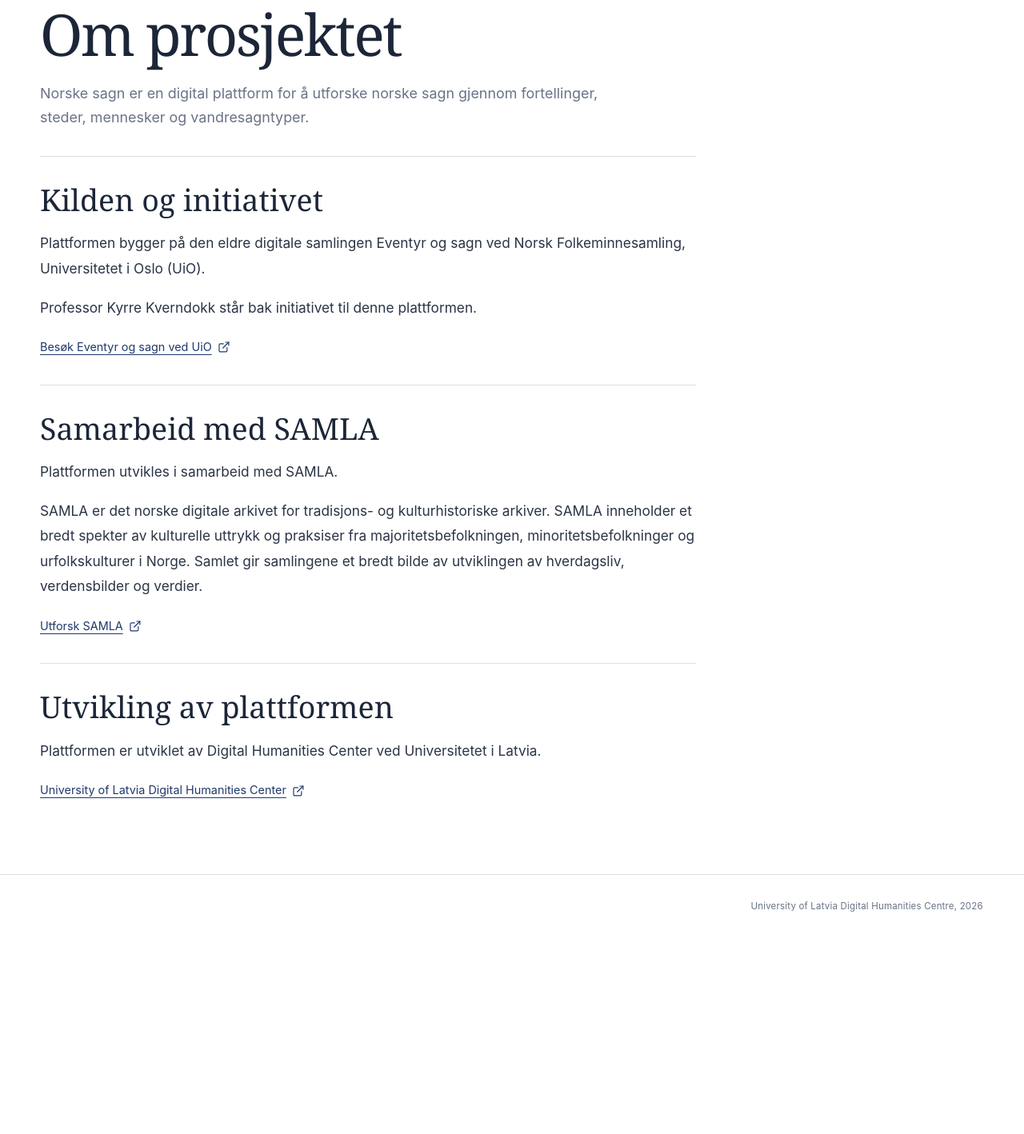
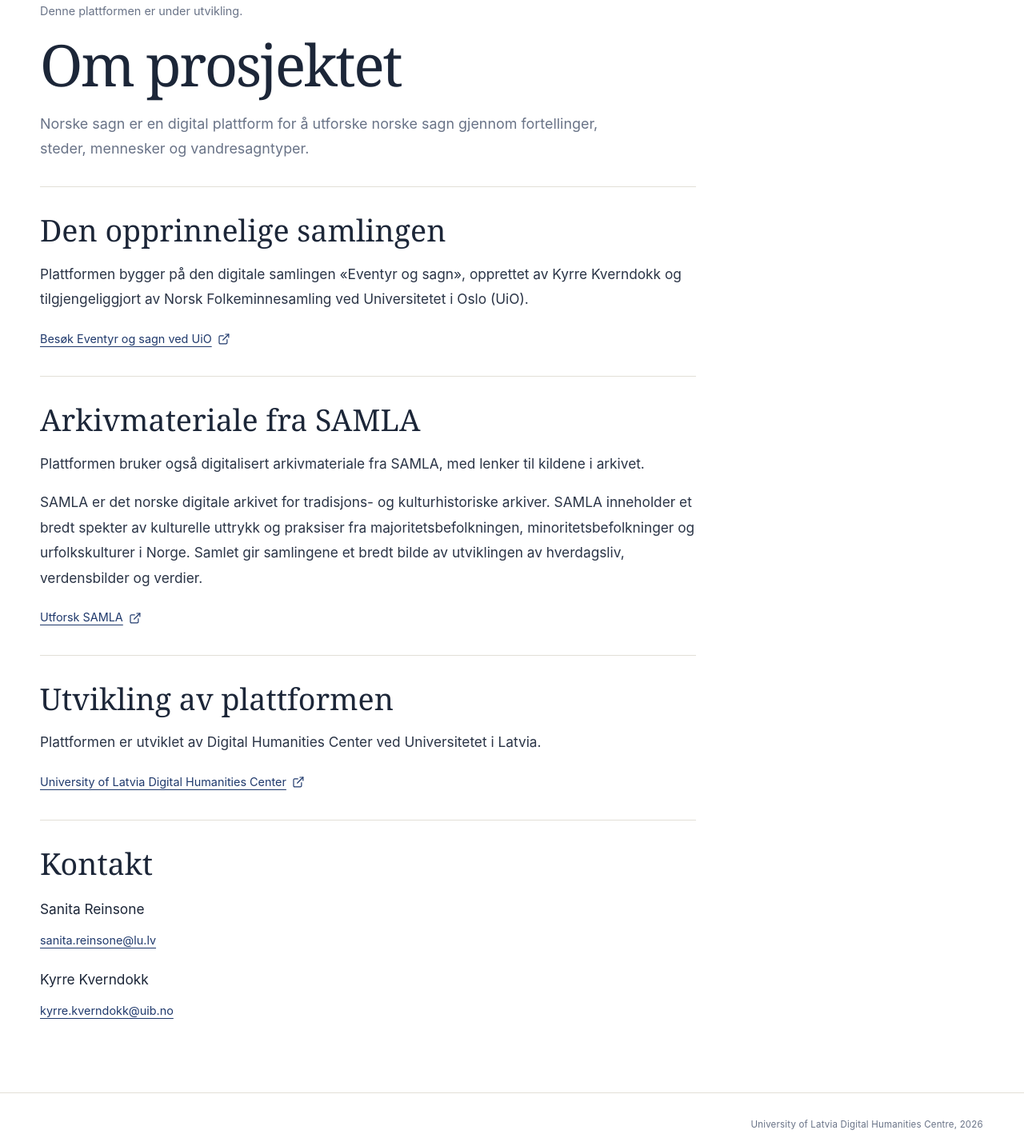
Before and after one commit to ul-dhc/norwegian-folk-legends, an Astro site: page /norwegian-folk-legends/about in a window 1280 px wide. Shown: the part 152-1570 px from the top of the page at 80% size. Before the commit the page ends 1325 px from the top, so only its background shows below. Built offline with nearby package versions, Linux system fonts and the light colour scheme; Astro itself is replaced by a stand-in of ours.

Commit message:
Refine About credits, contacts and text selection colors

```diff
--- a/src/i18n/ui.json
+++ b/src/i18n/ui.json
@@ -199,15 +199,16 @@
   "home.threadDescription": {"no": "Et rop fra vannet, et møte med huldra, en hvileløs ånd. Følg et tema fra sted til sted.", "en": "A call from the water, an encounter with the hulder, a restless spirit. Follow a theme from place to place."},
   "home.moeDescription": {"no": "Møt stemmene fra Bø gjennom sagn, fotografier og håndskrevne sider fra arkivet.", "en": "Meet the voices of Bø through legends, photographs and handwritten pages from the archive."},
   "about.intro": {"no": "Norske sagn er en digital plattform for å utforske norske sagn gjennom fortellinger, steder, mennesker og vandresagntyper.", "en": "Norske sagn is a digital platform for exploring Norwegian folk legends through stories, places, people and migratory legend types."},
-  "about.sourceTitle": {"no": "Kilden og initiativet", "en": "Source and initiative"},
-  "about.source": {"no": "Plattformen bygger på den eldre digitale samlingen Eventyr og sagn ved Norsk Folkeminnesamling, Universitetet i Oslo (UiO).", "en": "The platform builds on the earlier Eventyr og sagn digital collection at the Norwegian Folklore Archives, University of Oslo (UiO)."},
-  "about.credit": {"no": "Professor Kyrre Kverndokk står bak initiativet til denne plattformen.", "en": "Professor Kyrre Kverndokk is behind the initiative for this platform."},
+  "about.sourceTitle": {"no": "Den opprinnelige samlingen", "en": "The original collection"},
+  "about.source": {"no": "Plattformen bygger på den digitale samlingen «Eventyr og sagn», opprettet av Kyrre Kverndokk og tilgjengeliggjort av Norsk Folkeminnesamling ved Universitetet i Oslo (UiO).", "en": "The platform builds on the “Eventyr og sagn” digital collection, created by Kyrre Kverndokk and made available by the Norwegian Folklore Archives at the University of Oslo (UiO)."},
   "about.sourceLink": {"no": "Besøk Eventyr og sagn ved UiO", "en": "Visit Eventyr og sagn at UiO"},
-  "about.samlaTitle": {"no": "Samarbeid med SAMLA", "en": "Collaboration with SAMLA"},
-  "about.samlaCollaboration": {"no": "Plattformen utvikles i samarbeid med SAMLA.", "en": "The platform is developed in collaboration with SAMLA."},
+  "about.samlaTitle": {"no": "Arkivmateriale fra SAMLA", "en": "Archival materials from SAMLA"},
   "about.samla": {"no": "SAMLA er det norske digitale arkivet for tradisjons- og kulturhistoriske arkiver. SAMLA inneholder et bredt spekter av kulturelle uttrykk og praksiser fra majoritetsbefolkningen, minoritetsbefolkninger og urfolkskulturer i Norge. Samlet gir samlingene et bredt bilde av utviklingen av hverdagsliv, verdensbilder og verdier.", "en": "SAMLA is the Norwegian digital archive for the tradition and cultural history archives. SAMLA contains a wide variety of cultural expressions and practices from the majority population, minority populations, and indigenous cultures in Norway. Together, the collections provide a broad picture of the development of everyday life, worldviews and values."},
   "about.samlaLink": {"no": "Utforsk SAMLA", "en": "Explore SAMLA"},
   "about.developerTitle": {"no": "Utvikling av plattformen", "en": "Platform development"},
   "about.developer": {"no": "Plattformen er utviklet av Digital Humanities Center ved Universitetet i Latvia.", "en": "The platform is developed by the University of Latvia Digital Humanities Center."},
-  "about.developerLink": {"no": "University of Latvia Digital Humanities Center", "en": "University of Latvia Digital Humanities Center"}
+  "about.developerLink": {"no": "University of Latvia Digital Humanities Center", "en": "University of Latvia Digital Humanities Center"},
+  "about.samlaUse": {"no": "Plattformen bruker også digitalisert arkivmateriale fra SAMLA, med lenker til kildene i arkivet.", "en": "The platform also uses digitised archival materials from SAMLA, with links to their sources in the archive."},
+  "about.development": {"no": "Denne plattformen er under utvikling.", "en": "This platform is under development."},
+  "about.contactTitle": {"no": "Kontakt", "en": "Contact"}
 }
--- a/src/pages/about/index.astro
+++ b/src/pages/about/index.astro
@@ -2,15 +2,16 @@
 import BaseLayout from '../../layouts/BaseLayout.astro';
 import ui from '../../i18n/ui.json';
 const sections = [
-  { title: 'about.sourceTitle', paragraphs: ['about.source', 'about.credit'], link: 'about.sourceLink', href: 'https://www2.hf.uio.no/eventyr_og_sagn/' },
-  { title: 'about.samlaTitle', paragraphs: ['about.samlaCollaboration', 'about.samla'], link: 'about.samlaLink', href: 'https://samla.no/viewer/' },
+  { title: 'about.sourceTitle', paragraphs: ['about.source'], link: 'about.sourceLink', href: 'https://www2.hf.uio.no/eventyr_og_sagn/' },
+  { title: 'about.samlaTitle', paragraphs: ['about.samlaUse', 'about.samla'], link: 'about.samlaLink', href: 'https://samla.no/viewer/' },
   { title: 'about.developerTitle', paragraphs: ['about.developer'], link: 'about.developerLink', href: 'https://dhc.lu.lv/' }
 ];
 const copy = (key: string) => ui[key as keyof typeof ui].no;
 ---
-<BaseLayout active="about" title="Om prosjektet" description="About Norske sagn: the original UiO collection, Professor Kyrre Kverndokk, collaboration with SAMLA, and development by the University of Latvia Digital Humanities Center.">
+<BaseLayout active="about" title="Om prosjektet" description="About Norske sagn: the original UiO collection, Kyrre Kverndokk, archival materials from SAMLA, and development by the University of Latvia Digital Humanities Center.">
   <div class="shell about-shell about-page">
     <header class="about-heading">
+      <p class="development-note" data-i18n="about.development">{copy('about.development')}</p>
       <h1 data-i18n="nav.about">Om prosjektet</h1>
       <p class="lede" data-i18n="about.intro">{copy('about.intro')}</p>
     </header>
@@ -20,11 +21,21 @@
         {section.paragraphs.map(key => <p data-i18n={key}>{copy(key)}</p>)}
         <a class="icon-link about-link" href={section.href} target="_blank" rel="noopener noreferrer"><span data-i18n={section.link}>{copy(section.link)}</span><i data-lucide="external-link"></i></a>
       </section>)}
+      <section aria-labelledby="about-contact">
+        <h2 id="about-contact" data-i18n="about.contactTitle">{copy('about.contactTitle')}</h2>
+        <ul class="about-contacts">
+          <li><span>Sanita Reinsone</span><a class="about-link" href="mailto:sanita.reinsone@lu.lv">sanita.reinsone@lu.lv</a></li>
+          <li><span>Kyrre Kverndokk</span><a class="about-link" href="mailto:kyrre.kverndokk@uib.no">kyrre.kverndokk@uib.no</a></li>
+        </ul>
+      </section>
     </div>
   </div>
   <style>
     .about-page{padding-block:clamp(2.5rem,6vw,5rem) clamp(3rem,7vw,6rem)}
     .about-heading{max-width:820px;padding-bottom:2rem;border-bottom:1px solid var(--line)}
+    .development-note{margin:0 0 1rem;color:var(--muted);font-size:.9rem}
+    .about-contacts{list-style:none;padding:0;margin:1.25rem 0 0;display:grid;gap:1.25rem}
+    .about-contacts li{display:grid;gap:.65rem}
     h1{margin:0 0 1.25rem;font:400 clamp(2.8rem,6vw,4.5rem)/1.1 var(--serif);letter-spacing:-.035em}
     .about-heading .lede{margin:0;max-width:44rem}
     .about-main section{padding-bottom:2rem;border-bottom:1px solid var(--line)}
```
Also changed, not shown: src/styles/global.css.
